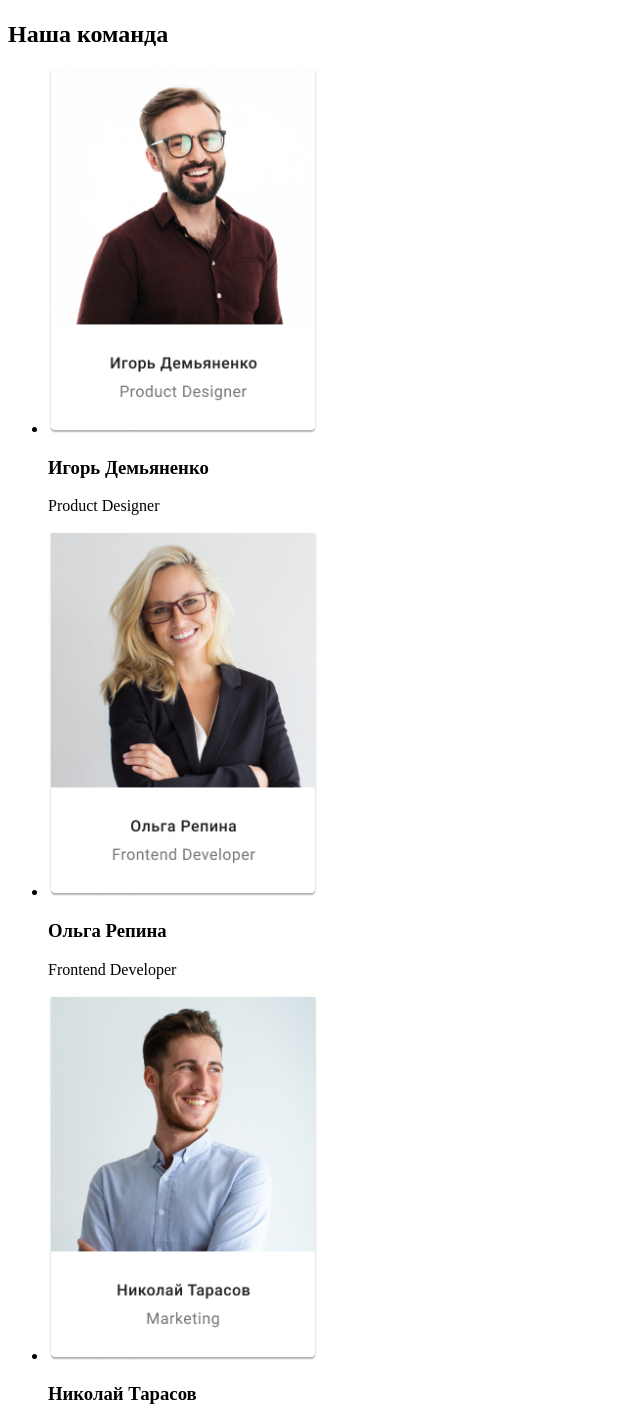
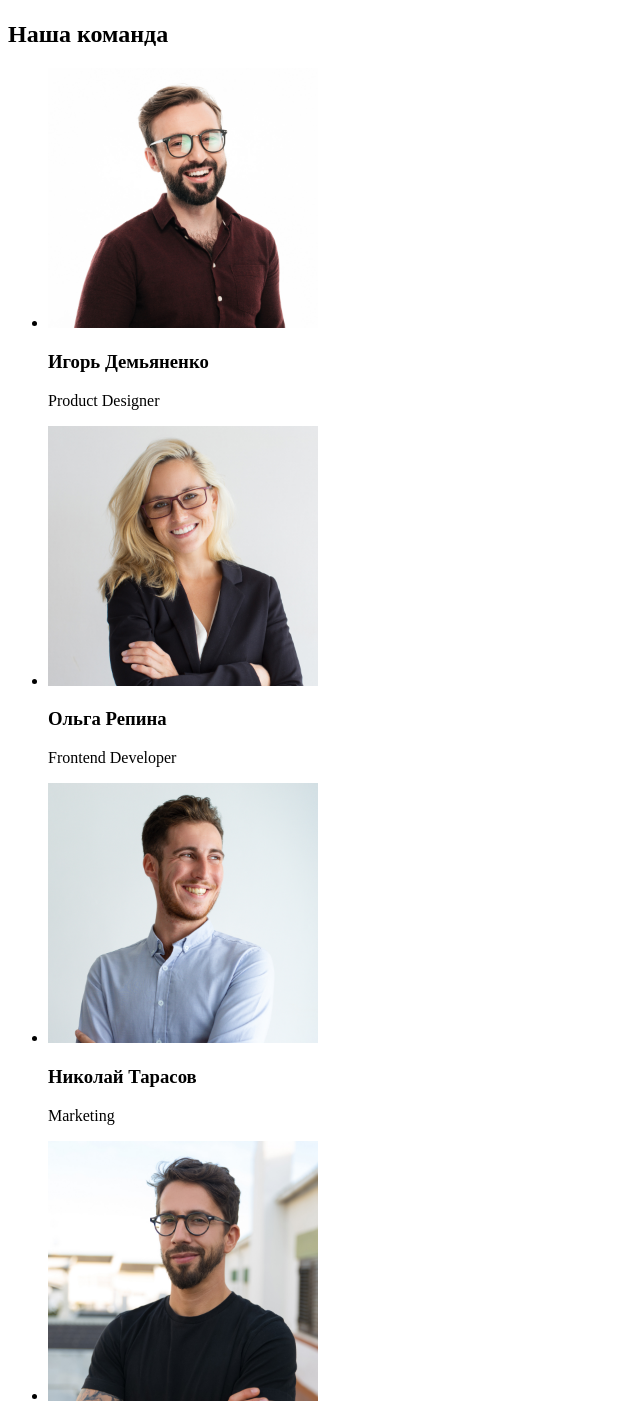
Before and after one commit to VitaliiSe/goit-markup-hw-01, a plain HTML site: page index.html in a window 1280 px wide. Shown: the part 1505-2913 px from the top of the page, without its empty margins (0-640 px from the left). Drawn offline with Linux system fonts and the light colour scheme.

Commit message:
corrected 1

```diff
--- a/index.html
+++ b/index.html
@@ -73,22 +73,22 @@
         <h2>Наша команда</h2>
         <ul>
             <li>
-                <img src="img/card1.jpg" width="270" alt="Игорь Демьяненко">
+                <img src="img/img5.jpg" width="270" alt="Игорь Демьяненко">
                 <H3>Игорь Демьяненко</H3>
                 <p>Product Designer</p>
             </li>
             <li>
-                <img src="img/card2.jpg" width="270" alt="Ольга Репина">
+                <img src="img/img4.jpg" width="270" alt="Ольга Репина">
                 <H3>Ольга Репина</H3>
                 <p>Frontend Developer</p>
             </li>
             <li>
-                <img src="img/card3.jpg" width="270" alt="Николай Тарасов">
+                <img src="img/img2.jpg" width="270" alt="Николай Тарасов">
                 <H3>Николай Тарасов</H3>
                 <p>Marketing</p>
             </li>
             <li>
-                <img src="img/card4.jpg" width="270" alt="Михаил Ермаков">
+                <img src="img/img3.jpg" width="270" alt="Михаил Ермаков">
                 <H3>Михаил Ермаков</H3>
                 <p>UI Designer</p>
             </li>
```
Also changed, not shown: img/card1.jpg (deleted), img/card2.jpg (deleted), img/card3.jpg (deleted), img/card4.jpg (deleted), img/img2.jpg (added), img/img3.jpg (added), img/img4.jpg (added), img/img5.jpg (added).
